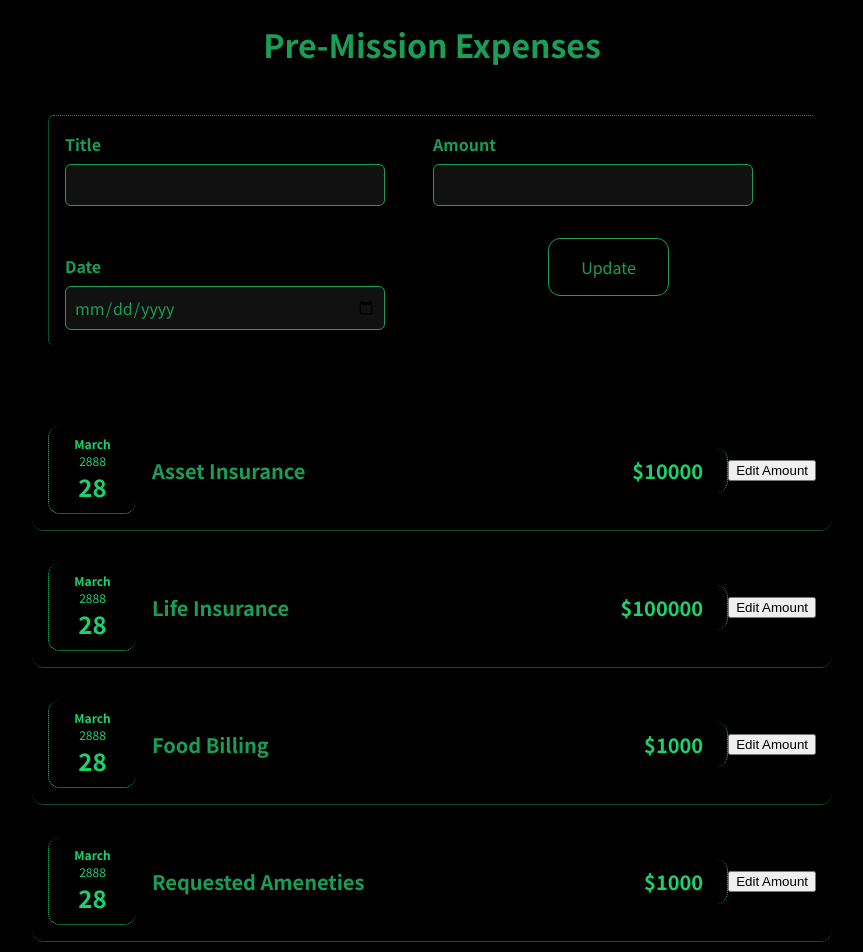
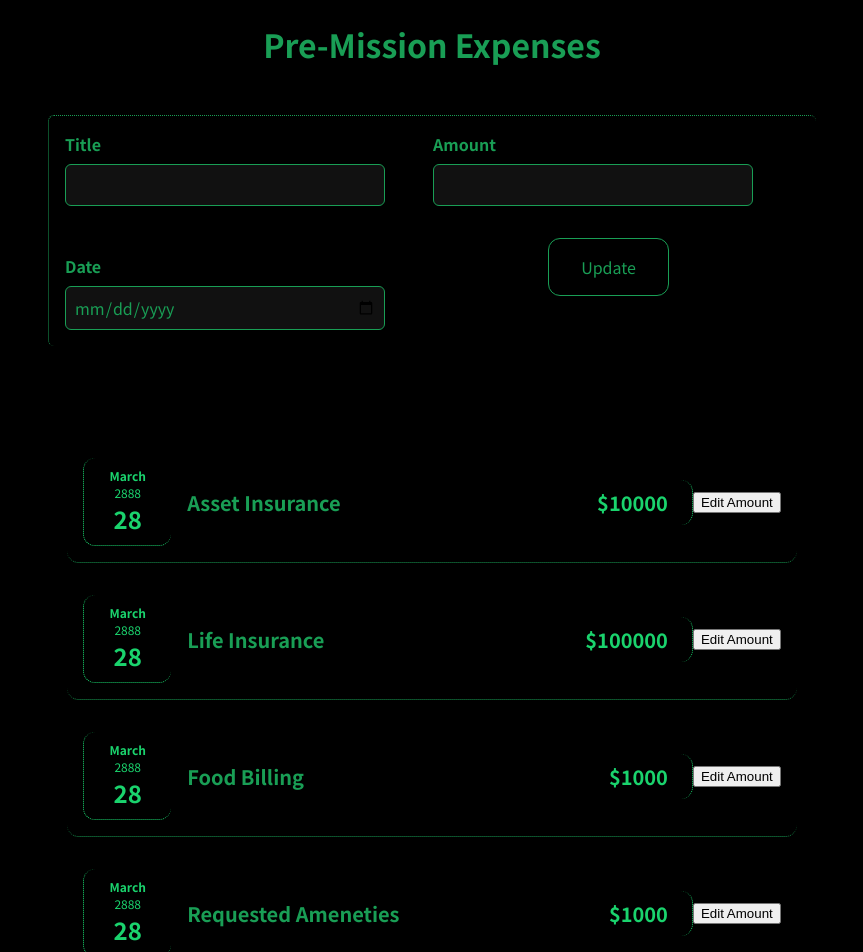
Before and after one commit to xTurbeaux/react_components_hew, a React (Create React App) app: page / in a window 1280 px wide. Shown: the top 952 px of the page, without its empty margins (208-1071 px from the left). Built offline with nearby package versions, Linux system fonts and the light colour scheme.

Commit message:
re strucured components used by App

```diff
--- a/src/App.js
+++ b/src/App.js
@@ -1,14 +1,15 @@
-import ExpenseItem from './components/ExpenseItem';
+// import ExpenseItem from './components/ExpenseItem';
 import PreMisDocs from './components/PreMisDocs';
 import ShipVariant from './components/ShipVariant';
-import NewAmount from './components/NewAmount/NewAmount'
+import NewAmount from './components/NewAmount/NewAmount';
+import Amounts from './components/Amounts';
 
 import './components/css/Global.css';
 
 function App() {
 
   // will soon be calls to the db for this info
-  const expenses = [
+  const amounts = [
     { id: 'e1', title: 'Asset Insurance', amount: 10000.00, date: new Date(2888, 2, 28)},
     { id: 'e2', title: 'Life Insurance', amount: 100000.00, date: new Date(2888, 2, 28)},
     { id: 'e3', title: 'Food Billing', amount: 1000.00, date: new Date(2888, 2, 28)},
@@ -44,8 +45,9 @@ function App() {
         {/* can call information using just the attributes from above as well */}
 
         <NewAmount onAddAmount={addAmountHandler}/>
+        <Amounts items={amounts}/>
 
-        <ExpenseItem
+        {/* <ExpenseItem
           title={expenses[0].title}
           amount={expenses[0].amount}
           date={expenses[0].date}
@@ -64,7 +66,7 @@ function App() {
           title={expenses[3].title}
           amount={expenses[3].amount}
           date={expenses[3].date}
-        />
+        /> */}
 
       <h1>Mission Documents Status</h1>
 
--- /dev/null
+++ b/src/components/Amounts.js
@@ -0,0 +1,36 @@
+import React from 'react';
+
+import ExpenseItem from './ExpenseItem';
+import Card from './Card';
+import './css/Amounts.css';
+
+
+const Amounts = (data) => {
+
+    return (
+        <Card className="amounts">
+            <ExpenseItem
+            title={data.items[0].title}
+            amount={data.items[0].amount}
+            date={data.items[0].date}
+            />
+            <ExpenseItem
+            title={data.items[1].title}
+            amount={data.items[1].amount}
+            date={data.items[1].date}
+            />
+            <ExpenseItem
+            title={data.items[2].title}
+            amount={data.items[2].amount}
+            date={data.items[2].date}
+            />
+            <ExpenseItem
+            title={data.items[3].title}
+            amount={data.items[3].amount}
+            date={data.items[3].date}
+            />
+        </Card>
+    );
+}
+
+export default Amounts;
--- /dev/null
+++ b/src/components/css/Amounts.css
@@ -0,0 +1,7 @@
+.expenses {
+    padding: 1rem;
+    background-color: rgb(31, 31, 31);
+    margin: 2rem auto;
+    width: 50rem;
+    max-width: 95%;
+  }
```
Also changed, not shown: 1 other file (tests, documents, lock files or other folders).
